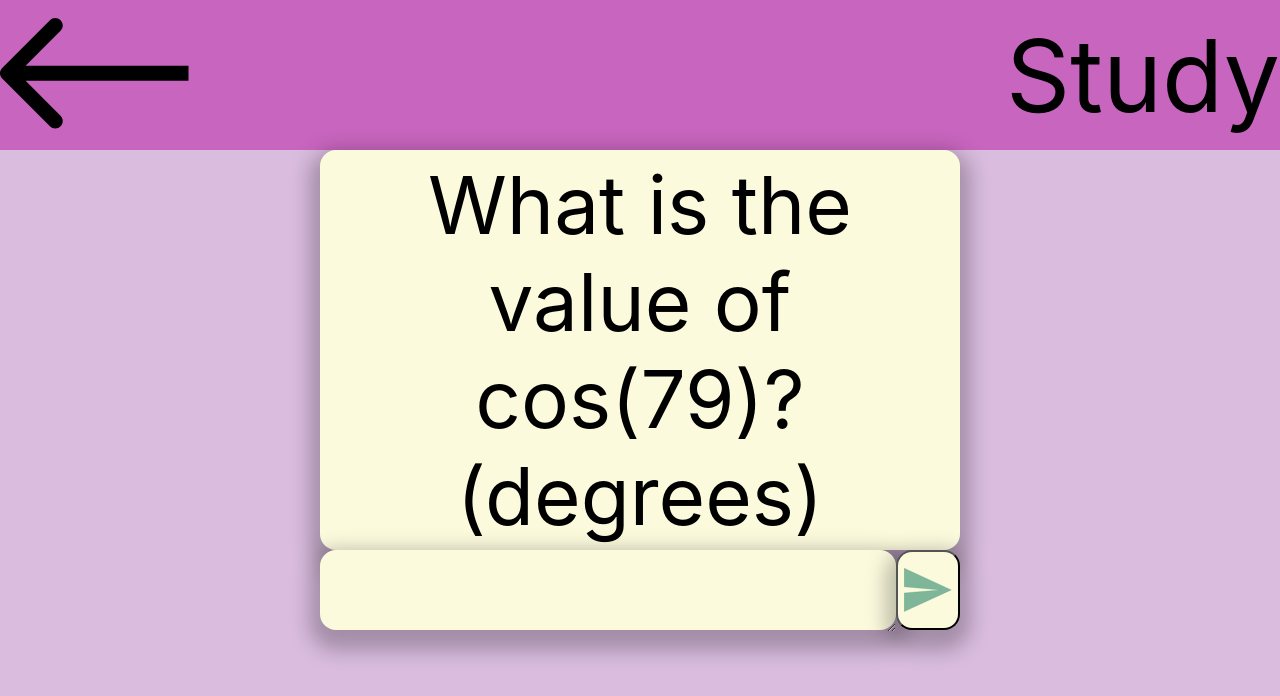
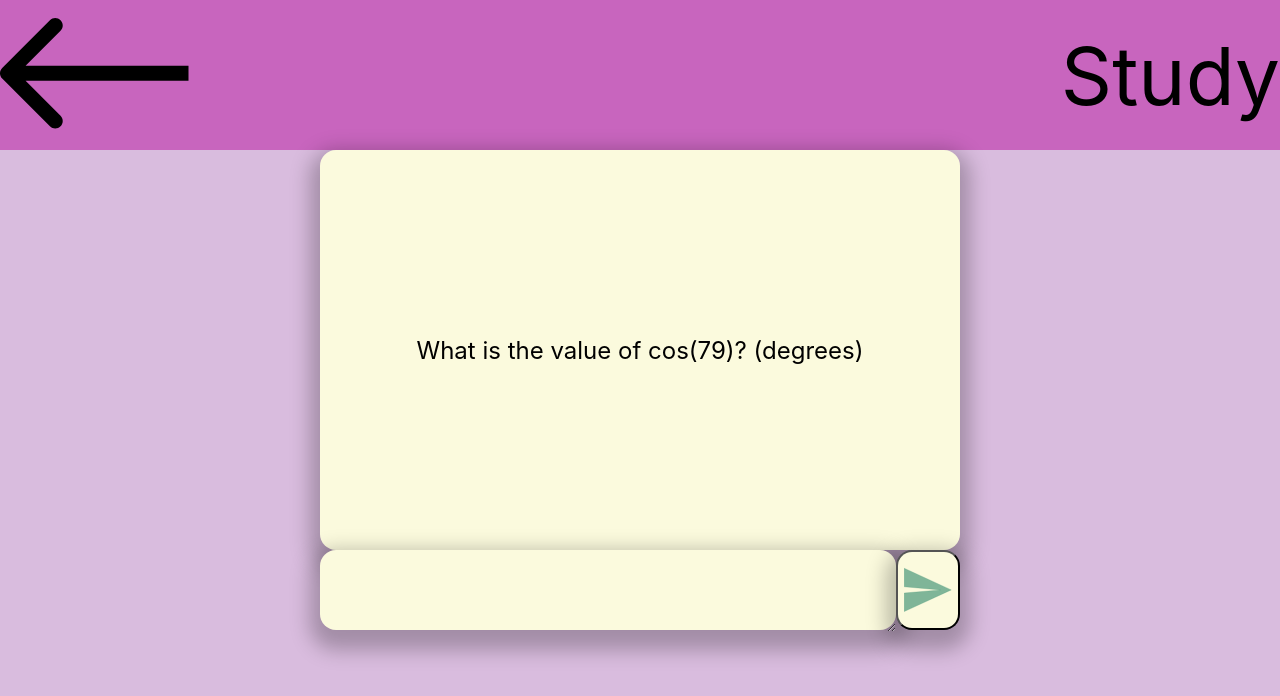
Before and after one commit to orfnyc/flashcards, a React (Vite) app: page /Study in a window 1280 px wide. Shown: the top 696 px of the page. Built offline with nearby package versions, Linux system fonts and the light colour scheme; no server answers; the database is empty.

Commit message:
printed text changes

```diff
--- a/src/App.css
+++ b/src/App.css
@@ -115,7 +115,7 @@ body {
     flex-shrink: 0;
     color: #000;
     font-family: Inter;
-    font-size: 100px;
+    font-size: 10vh;
     font-style: normal;
     font-weight: 400;
     line-height: normal;
@@ -321,7 +321,7 @@ xmlns="http://www.w3.org/2000/svg">
     flex-shrink: 0;
     text-align: center;
     font-family: Inter;
-    font-size: 10vh;
+    font-size: 3vh;
     font-style: normal;
     font-weight: 400;
     line-height: normal;
--- a/src/routes/Study.tsx
+++ b/src/routes/Study.tsx
@@ -89,7 +89,7 @@ function Study() {
           <div className='header'>
               <Link to='/'>{leftArrow}</Link>
               <p className='text'>Study</p>
-              </div>
+            </div>
             <div
               className='questionBoxStudy'>
               <p className='createQuestionText'> {studyInstance.getCardQuestion()}</p>
@@ -110,11 +110,9 @@ function Study() {
               </button>
             </div>
 
-            <p className='text'
+            <p className='answerText'
             key={dummyState}>
-              {(finalBool) ? (checkBool) ? 'Correct! Good job :)' : 'Sorry, thats not correct :(' : ''}
-            </p>
-            <p>
+              {((finalBool) ? (checkBool) ? 'Correct! Good job :)' : 'Sorry, thats not correct :(' : '')}<br />
               {(finalBool && !checkBool) ? ('The answer is actually:' + studyInstance.getCardAnswer()) : ''}
             </p>
         </div>
```
